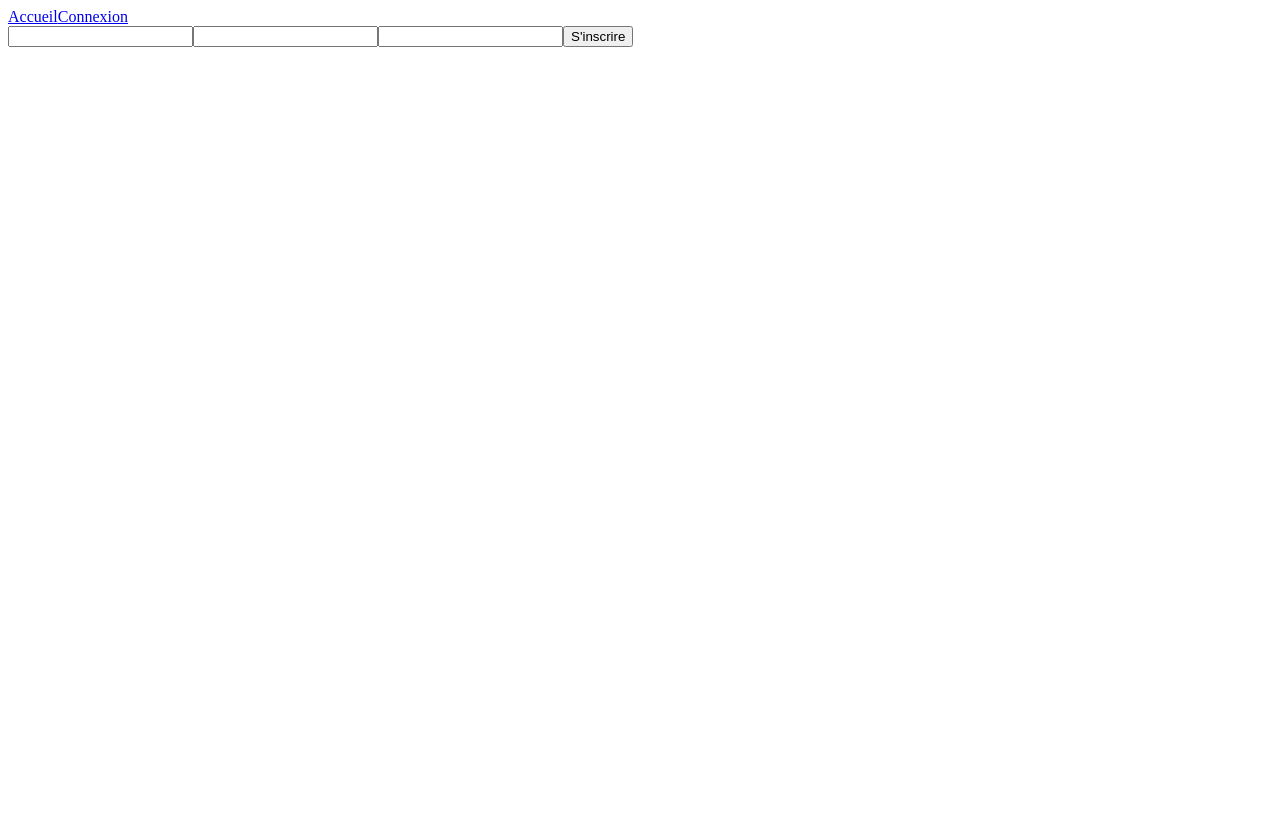
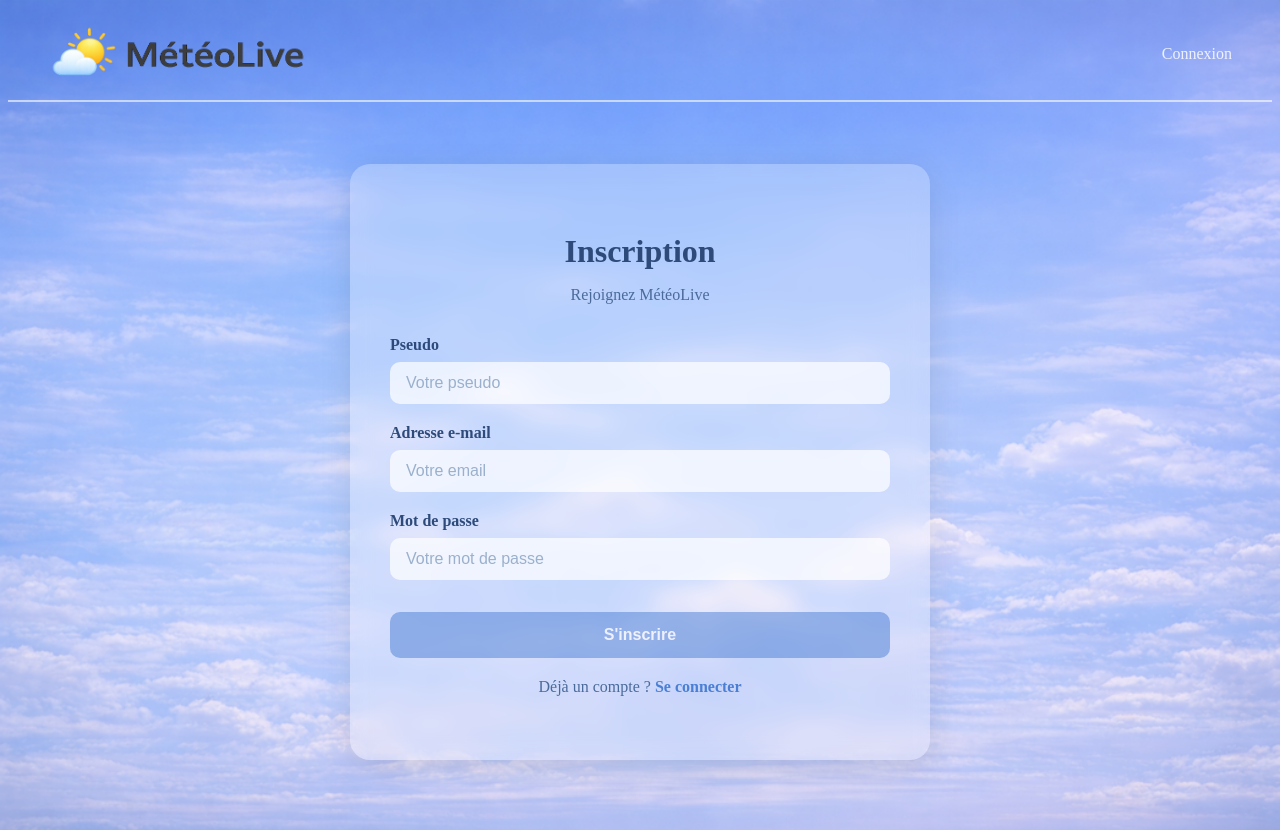
Before and after one commit to NolanLefebvre/ProjetBachelors-MeteoLive, an Angular app in the folder meteolive-frontend/: page /inscription in a window 1280 px wide. Before the commit the page ends 800 px from the top, so only its background shows below. Built offline with nearby package versions, Linux system fonts and the light colour scheme.

Commit message:
css de navbar, connexion page et inscription page

```diff
--- a/meteolive-frontend/angular.json
+++ b/meteolive-frontend/angular.json
@@ -25,10 +25,15 @@
             "inlineStyleLanguage": "scss",
             "assets": [
               {
-                "glob": "**/*",
-                "input": "public"
+                  "glob": "**/*",
+                  "input": "public"
+              },
+              {
+                  "glob": "**/*",
+                  "input": "src/assets",
+                  "output": "assets"
               }
-            ],
+          ],
             "styles": [
               "src/styles.scss"
             ]
--- a/meteolive-frontend/src/app/components/classement-component/classement-component.html
+++ b/meteolive-frontend/src/app/components/classement-component/classement-component.html
@@ -19,7 +19,7 @@
 
 <ol>
   <li *ngFor="let ville of classementMeteo?.plus_venteuses">
-    {{ ville.ville }} - {{ ville.vent }}m/s
+    {{ ville.ville }} - {{ ville.vent }}km/h
   </li>
 </ol>
 
--- a/meteolive-frontend/src/app/components/classement-component/classement-component.ts
+++ b/meteolive-frontend/src/app/components/classement-component/classement-component.ts
@@ -1,4 +1,4 @@
-import { Component } from '@angular/core';
+import { Component,ChangeDetectorRef  } from '@angular/core';
 import { ClassementsService } from '../../services/classements.service';
 import { CommonModule } from '@angular/common';
 @Component({
@@ -12,7 +12,7 @@ export class ClassementComponent {
   classementMeteo: any = null;
   classementNotes: any = null;
 
-constructor( private classementsService: ClassementsService) {}
+constructor( private classementsService: ClassementsService,private cdr: ChangeDetectorRef) {}
 ngOnInit(): void {
     this.classementsService.getClassementsMeteo().subscribe(data => {
       this.classementMeteo = data;
@@ -21,6 +21,7 @@ ngOnInit(): void {
     this.classementsService.getClassementsRessenti().subscribe(data => {
       this.classementNotes = data;
       console.log(data)
+      this.cdr.detectChanges();
     });
   }
 }
--- a/meteolive-frontend/src/app/components/connexion-component/connexion-component.html
+++ b/meteolive-frontend/src/app/components/connexion-component/connexion-component.html
@@ -1,13 +1,24 @@
-<form #loginForm="ngForm" (ngSubmit)="onSubmit(loginForm)">
-      <input type="text" name="email" ngModel required>
-      <input type="password" name="password" ngModel required>
+<div class="connexion-container">
+    <div class="connexion-card">
+        <h1>Connexion</h1>
+        <p class="subtitle">Bienvenue sur MétéoLive</p>
 
-      <!-- Désactive le bouton si le formulaire n'est pas valide -->
-      <button type="submit" [disabled]="!loginForm.valid">
-        Login
-      </button>
-    </form>
+        <form #loginForm="ngForm" (ngSubmit)="onSubmit(loginForm)">
+            <div class="form-group">
+                <label>Adresse e-mail</label>
+                <input type="email" name="email" ngModel required placeholder="Votre adresse mail">
+            </div>
 
-    <button (click)="inscription()">
-  S'inscrire
-</button>
+            <div class="form-group">
+                <label>Mot de passe</label>
+                <input type="password" name="password" ngModel required placeholder="Votre mot de passe">
+            </div>
+
+            <button type="submit" class="btn-primary" [disabled]="!loginForm.valid">
+                Se connecter
+            </button>
+        </form>
+
+        <p class="redirect">Pas encore inscrit ? <a (click)="inscription()">S'inscrire</a></p>
+    </div>
+</div>
--- a/meteolive-frontend/src/app/components/inscription-component/inscription-component.html
+++ b/meteolive-frontend/src/app/components/inscription-component/inscription-component.html
@@ -1,6 +1,27 @@
-<form #form="ngForm">
-    <input type="text" name="pseudo" ngModel>
-    <input type="email" name="email" ngModel>
-    <input type="password" name="password" ngModel>
-    <button type="submit" (click)="onSubmit(form)">S'inscrire</button>
-</form>
+<div class="inscription-container">
+    <div class="inscription-card">
+        <h1>Inscription</h1>
+        <p class="subtitle">Rejoignez MétéoLive</p>
+        <form #form="ngForm" (ngSubmit)="onSubmit(form)">
+            <div class="form-group">
+                <label>Pseudo</label>
+                <input type="text" name="pseudo" ngModel required placeholder="Votre pseudo">
+            </div>
+            <div class="form-group">
+                <label>Adresse e-mail</label>
+                <input type="email" name="email" ngModel required placeholder="Votre email">
+            </div>
+            <div class="form-group">
+                <label>Mot de passe</label>
+                <input type="password" name="password" ngModel required placeholder="Votre mot de passe">
+            </div>
+            <button type="submit" class="btn-primary" [disabled]="!form.valid">
+                S'inscrire
+            </button>
+        </form>
+        <p class="redirect">
+            Déjà un compte ?
+            <a (click)="connexion()">Se connecter</a>
+        </p>
+    </div>
+</div>
--- a/meteolive-frontend/src/app/components/inscription-component/inscription-component.scss
+++ b/meteolive-frontend/src/app/components/inscription-component/inscription-component.scss
@@ -0,0 +1,101 @@
+.inscription-container {
+    display: flex;
+    justify-content: center;
+    align-items: center;
+    min-height: calc(100vh - 80px);
+
+    .inscription-card {
+
+        background: rgba(255, 255, 255, 0.25);
+        backdrop-filter: blur(10px);
+        border-radius: 20px;
+        padding: 48px 40px;
+        width: 100%;
+        max-width: 500px;
+        box-shadow: 0 8px 32px rgba(0, 0, 0, 0.1);
+
+        h1 {
+            text-align: center;
+            font-size: 2rem;
+            font-weight: 700;
+            color: #2d4a7a;
+            margin-bottom: 8px;
+        }
+
+        .subtitle {
+            text-align: center;
+            color: #4a6a9a;
+            margin-bottom: 32px;
+        }
+
+        .form-group {
+            margin-bottom: 20px;
+
+            label {
+                display: block;
+                font-weight: 600;
+                color: #2d4a7a;
+                margin-bottom: 8px;
+            }
+
+            input {
+                width: 100%;
+                padding: 12px 16px;
+                border: none;
+                border-radius: 10px;
+                background: rgba(255, 255, 255, 0.7);
+                font-size: 1rem;
+                color: #2d4a7a;
+                outline: none;
+                box-sizing: border-box;
+
+                &::placeholder {
+                    color: #9ab0cc;
+                }
+
+                &:focus {
+                    background: rgba(255, 255, 255, 0.9);
+                }
+            }
+        }
+
+        .btn-primary {
+            width: 100%;
+            padding: 14px;
+            background: #4a7fd4;
+            color: white;
+            border: none;
+            border-radius: 10px;
+            font-size: 1rem;
+            font-weight: 600;
+            cursor: pointer;
+            margin-top: 12px;
+            transition: background 0.2s;
+
+            &:hover {
+                background: #3a6fc4;
+            }
+
+            &:disabled {
+                opacity: 0.5;
+                cursor: not-allowed;
+            }
+        }
+
+        .redirect {
+            text-align: center;
+            margin-top: 20px;
+            color: #4a6a9a;
+
+            a {
+                color: #4a7fd4;
+                cursor: pointer;
+                font-weight: 600;
+
+                &:hover {
+                    text-decoration: underline;
+                }
+            }
+        }
+    }
+}
--- a/meteolive-frontend/src/app/components/inscription-component/inscription-component.ts
+++ b/meteolive-frontend/src/app/components/inscription-component/inscription-component.ts
@@ -11,6 +11,9 @@ import { Router } from '@angular/router';
 export class InscriptionComponent {
 
     constructor( private authService: AuthService,private router: Router) {}
+  connexion(){
+    this.router.navigate(['/connexion']);
+  }
 
   onSubmit(form: NgForm) {
     if (form.valid) {
--- a/meteolive-frontend/src/app/components/layout/navbar-component/navbar-component.html
+++ b/meteolive-frontend/src/app/components/layout/navbar-component/navbar-component.html
@@ -1,5 +1,13 @@
-<a routerLink="/accueil">Accueil</a>
-<a *ngIf="connecter() === true" routerLink="/classements">Classements</a>
-<a *ngIf="connecter() === true" routerLink="/profile">Profile</a>
-<a *ngIf="connecter() === true" (click)="deconnexion()">Deconnexion</a>
-<a *ngIf="connecter() === false" routerLink="/connexion">Connexion</a>
+<nav class="navbar">
+    <div class="navbar-brand">
+    <img src="/assets/logo.png" alt="MétéoLive" class="brand-logo">
+
+</div>
+    <div class="navbar-links">
+        <a *ngIf="connecter()" routerLink="/accueil" routerLinkActive="active">Accueil</a>
+        <a *ngIf="connecter()" routerLink="/classements" routerLinkActive="active">Classements</a>
+        <a *ngIf="!connecter()" routerLink="/connexion" routerLinkActive="active">Connexion</a>
+        <a *ngIf="connecter()" routerLink="/profile" routerLinkActive="active">Profil</a>
+        <a *ngIf="connecter()" class="deconnexion" (click)="deconnexion()">Déconnexion</a>
+    </div>
+</nav>
--- a/meteolive-frontend/src/app/components/layout/navbar-component/navbar-component.scss
+++ b/meteolive-frontend/src/app/components/layout/navbar-component/navbar-component.scss
@@ -0,0 +1,69 @@
+.navbar {
+
+    display: flex;
+    align-items: center;
+    justify-content: space-between;
+    padding: 16px 40px;
+    border-bottom: 2px solid rgba(255, 255, 255, 0.6);
+
+    .navbar-brand {
+        display: flex;
+        align-items: center;
+        gap: 10px;
+
+        .brand-icon {
+            font-size: 2rem;
+        }
+
+        .brand-name {
+            font-size: 1.5rem;
+            font-weight: 700;
+            color: white;
+            text-shadow: 0 1px 3px rgba(0,0,0,0.2);
+        }
+    }
+
+    .navbar-links {
+        display: flex;
+        align-items: center;
+        gap: 32px;
+
+        a {
+            color: white;
+            text-decoration: none;
+            font-size: 1rem;
+            font-weight: 500;
+            opacity: 0.85;
+            cursor: pointer;
+            transition: opacity 0.2s;
+
+            &:hover, &.active {
+                opacity: 1;
+                border-bottom: 2px solid white;
+                padding-bottom: 2px;
+            }
+
+            &.deconnexion {
+                opacity: 0.6;
+                font-size: 0.9rem;
+            }
+        }
+    }
+
+    @media (max-width: 768px) {
+        padding: 12px 20px;
+        flex-direction: column;
+        gap: 12px;
+
+        .navbar-links {
+            gap: 16px;
+            flex-wrap: wrap;
+            justify-content: center;
+        }
+    }
+}
+.brand-logo {
+    height: 60px;
+    width: auto;
+    object-fit: contain;
+}
--- a/meteolive-frontend/src/app/components/profilComponent/profilComponent.html
+++ b/meteolive-frontend/src/app/components/profilComponent/profilComponent.html
@@ -3,7 +3,6 @@
     <p>Pseudo : {{ profil.pseudo }}</p>
     <p>Email : {{ profil.email }}</p>
     <p>Ville par défaut : </p>
-    <h3>Ville par défaut</h3>
     <input type="text" [(ngModel)]="nomVille" [placeholder]="profil.villeDefaut || 'Aucune ville par défaut'">
     <button (click)="villedefault()">Enregistrer</button>
 
--- a/meteolive-frontend/src/styles.scss
+++ b/meteolive-frontend/src/styles.scss
@@ -1 +1,8 @@
-/* You can add global styles to this file, and also import other style files */
+body {
+    min-height: 100vh;
+    background-image: url('/assets/sky.png');
+    background-size: cover;
+    background-position: center;
+    background-attachment: fixed;
+    background-repeat: no-repeat;
+}
```
Also changed, not shown: meteolive-frontend/src/app/components/connexion-component/connexion-component.scss (+110 -0 lines), meteolive-frontend/public/assets/logo.png (added), meteolive-frontend/public/assets/sky.png (added).
